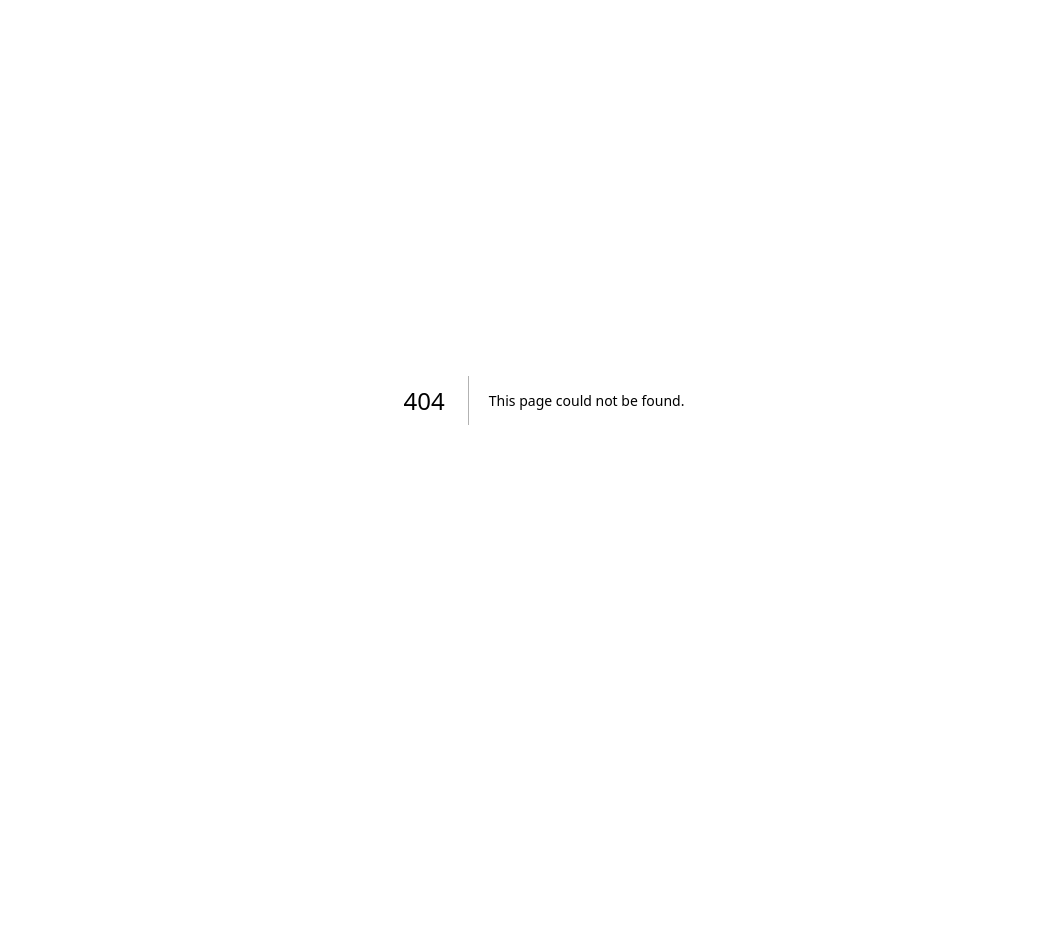
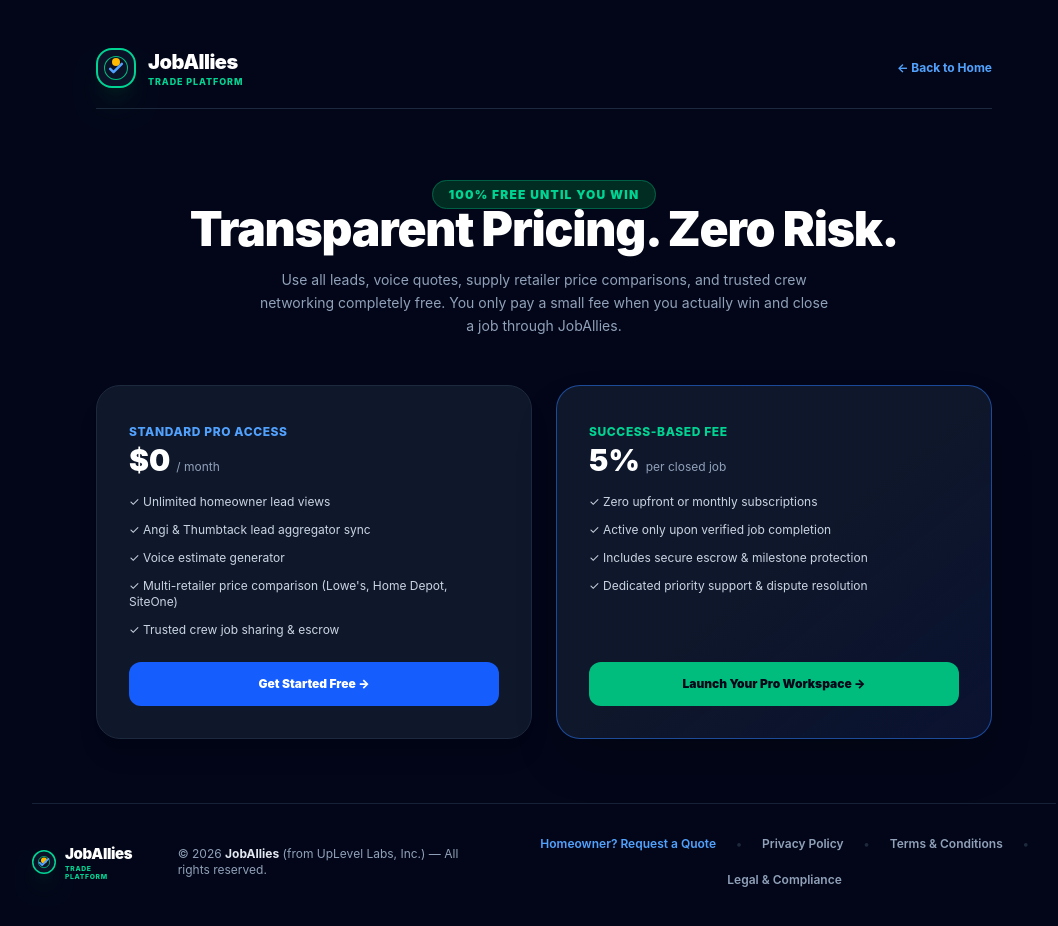
Before and after one commit to dberger111/joballies, a Next.js app: page /pricing in a window 1280 px wide. Before the commit this address had no page. Shown: the top 926 px of the page, without its empty margins (96-1154 px from the left). Before the commit the page ends 800 px from the top, so only its background shows below. Built offline with nearby package versions, Linux system fonts and the light colour scheme.

Commit message:
Add pricing page, zero charge pricing header link, and structure requested updates

```diff
--- a/app/page.tsx
+++ b/app/page.tsx
@@ -139,6 +139,9 @@
       <div className="max-w-3xl mx-auto w-full space-y-12">
         <header className="flex justify-between items-center border-b border-slate-800 pb-5">
           <Logo />
+          <Link href="/pricing" className="text-xs font-bold text-amber-400 bg-amber-950/60 border border-amber-800 px-3.5 py-1.5 rounded-xl transition hover:bg-amber-900/60">
+            Pricing - Zero charge until you win a job through JobAllies!
+          </Link>
           <Link href="/post-project" className="text-xs font-bold text-blue-400 hover:text-blue-300">
             Homeowner? Post a Project →
           </Link>
--- /dev/null
+++ b/app/pricing/page.tsx
@@ -0,0 +1,67 @@
+'use client';
+import Link from 'next/link';
+import SiteFooter from '../components/SiteFooter';
+import Logo from '../components/Logo';
+
+export default function PricingPage() {
+  return (
+    <main className="min-h-screen bg-slate-950 text-slate-100 font-sans p-6 md:p-12 flex flex-col justify-between">
+      <div className="max-w-4xl mx-auto w-full space-y-12">
+        <header className="flex justify-between items-center border-b border-slate-800 pb-5">
+          <Logo />
+          <Link href="/" className="text-xs font-bold text-blue-400 hover:text-blue-300">
+            ← Back to Home
+          </Link>
+        </header>
+
+        <div className="text-center space-y-4 pt-6">
+          <span className="bg-emerald-950 text-emerald-400 border border-emerald-800 text-xs font-black uppercase tracking-widest px-4 py-1.5 rounded-full">
+            100% Free Until You Win
+          </span>
+          <h1 className="text-4xl md:text-5xl font-black text-white tracking-tight">
+            Transparent Pricing. Zero Risk.
+          </h1>
+          <p className="text-slate-400 max-w-xl mx-auto text-sm leading-relaxed">
+            Use all leads, voice quotes, supply retailer price comparisons, and trusted crew networking completely free. You only pay a small fee when you actually win and close a job through JobAllies.
+          </p>
+        </div>
+
+        <div className="grid grid-cols-1 md:grid-cols-2 gap-6">
+          <div className="bg-slate-900 border border-slate-800 p-8 rounded-3xl space-y-6 shadow-xl flex flex-col justify-between">
+            <div className="space-y-4">
+              <span className="text-xs font-extrabold uppercase tracking-wider text-blue-400">Standard Pro Access</span>
+              <h3 className="text-3xl font-black text-white">$0 <span className="text-xs text-slate-400 font-normal">/ month</span></h3>
+              <ul className="space-y-3 text-xs text-slate-300">
+                <li>✓ Unlimited homeowner lead views</li>
+                <li>✓ Angi & Thumbtack lead aggregator sync</li>
+                <li>✓ Voice estimate generator</li>
+                <li>✓ Multi-retailer price comparison (Lowe's, Home Depot, SiteOne)</li>
+                <li>✓ Trusted crew job sharing & escrow</li>
+              </ul>
+            </div>
+            <Link href="/dashboard" className="w-full bg-blue-600 hover:bg-blue-500 text-white font-black py-3.5 rounded-xl text-xs text-center transition block">
+              Get Started Free →
+            </Link>
+          </div>
+
+          <div className="bg-gradient-to-br from-slate-900 via-slate-900 to-blue-950/40 border border-blue-500/50 p-8 rounded-3xl space-y-6 shadow-2xl flex flex-col justify-between">
+            <div className="space-y-4">
+              <span className="text-xs font-extrabold uppercase tracking-wider text-emerald-400">Success-Based Fee</span>
+              <h3 className="text-3xl font-black text-white">5% <span className="text-xs text-slate-400 font-normal">per closed job</span></h3>
+              <ul className="space-y-3 text-xs text-slate-300">
+                <li>✓ Zero upfront or monthly subscriptions</li>
+                <li>✓ Active only upon verified job completion</li>
+                <li>✓ Includes secure escrow & milestone protection</li>
+                <li>✓ Dedicated priority support & dispute resolution</li>
+              </ul>
+            </div>
+            <Link href="/dashboard" className="w-full bg-emerald-500 hover:bg-emerald-400 text-slate-950 font-black py-3.5 rounded-xl text-xs text-center transition block">
+              Launch Your Pro Workspace →
+            </Link>
+          </div>
+        </div>
+      </div>
+      <SiteFooter />
+    </main>
+  );
+}
```
